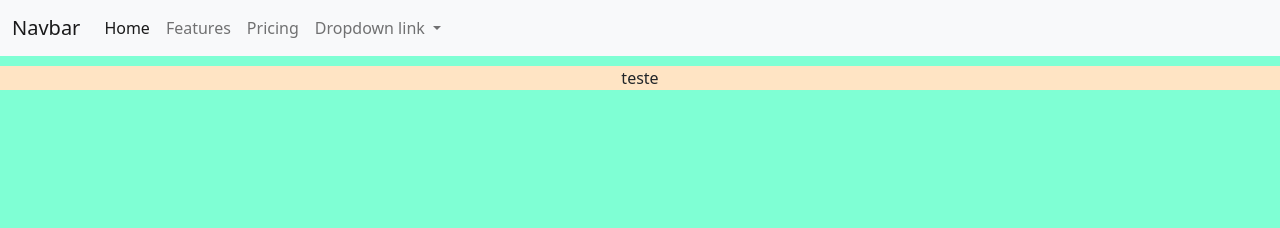
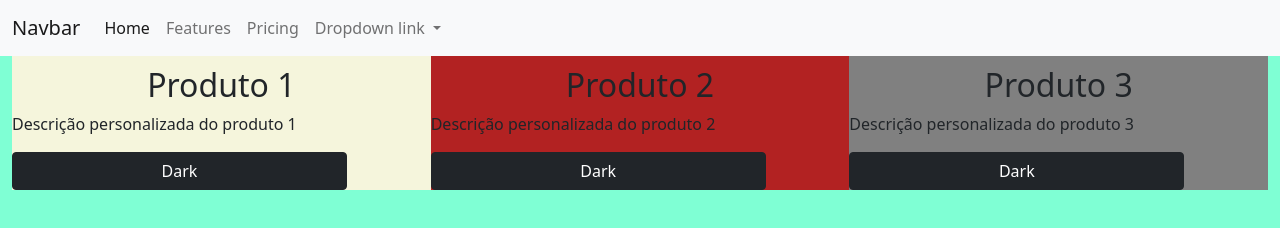
Before and after one commit to CamilotoS/Study---DeveloperWeb, a plain HTML site: page index.html in a window 1280 px wide. Drawn offline with Linux system fonts and the light colour scheme.

Commit message:
Aba Produtos
Criação grid com bootstrap para area de apresentação dos 3 produtos , divisões basicas

```diff
--- a/css/style.css
+++ b/css/style.css
@@ -3,13 +3,38 @@ body{
 
 }
 
-.quem-somos{
-    background-color: bisque;
+/* Area de Produto */
+.container-fluid{
+    display: flex;
+    flex-direction: row;
+    flex-basis: auto;
 
 }
 
-.margin{
+
+.posi-title{
     margin-top: 10px;
+    text-align: center;
+}
+.coluA{
+    background-color:beige
+}
 
+.coluB{
+    background-color:firebrick
+}
+
+.coluC{
+    background-color:gray;
+}
+
+.coluD{
+    background-color:gold;
+}
+
+.btn-dark{
+    width: 80%;
+    position: relative;
+    background-position-x: 70% ;
 
 }
--- a/index.html
+++ b/index.html
@@ -8,6 +8,8 @@
     </head>
 
     <body>
+
+        <!-- Menu Topo-->
         <nav class="navbar navbar-expand-lg navbar-light bg-light">
             <div class="container-fluid">
               <a class="navbar-brand" href="#">Navbar</a>
@@ -39,12 +41,28 @@
               </div>
             </div>
           </nav>
+        <!-- Fim do Menu Topo-->
 
 
-      <section id="quemsomos">
-        <div class="container-fluid quem-somos text-center margin">
-          <p>teste</p>
 
+        <!-- Produtos em 3 divisoes Auto-->
+      <section id="Products">
+        <div class="container-fluid">
+            <div class="col-sm coluA">
+              <h2 class="posi-title">Produto 1</h2>
+              <p>Descrição personalizada do produto 1</p>
+              <button type="button" class="btn btn-dark">Dark</button>
+            </div>
+            <div class="col-sm coluB">
+              <h2 class="posi-title">Produto 2</h2>
+              <p>Descrição personalizada do produto 2</p>
+              <button type="button" class="btn btn-dark">Dark</button>
+            </div>
+            <div class="col-sm coluC">
+              <h2 class="posi-title">Produto 3</h2>
+              <p>Descrição personalizada do produto 3</p>
+              <button type="button" class="btn btn-dark">Dark</button>
+            </div>
         </div>
       </section>
 
```
